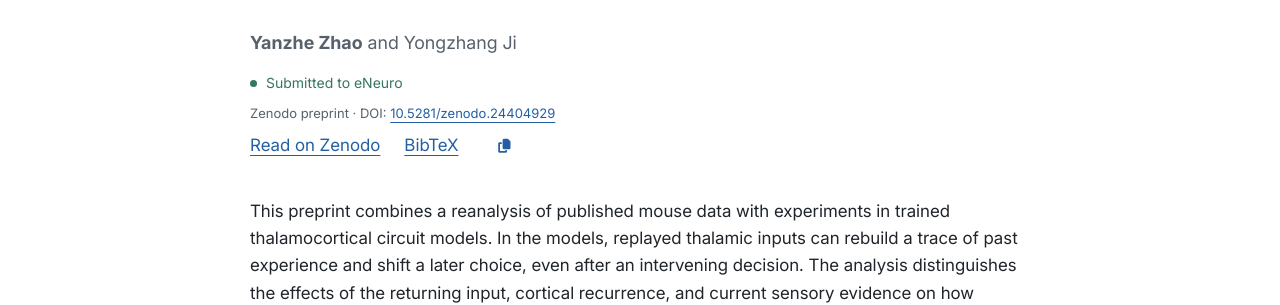
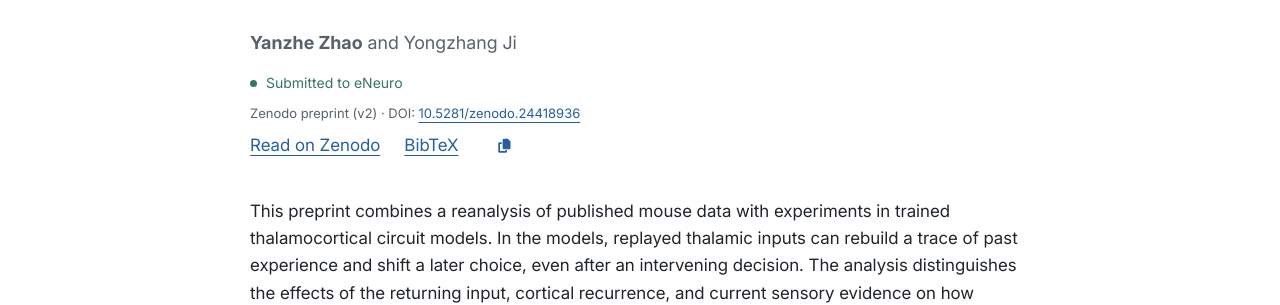
Before and after one commit to JustinZHAO-05/JustinZHAO-05.github.io, a Jekyll site: the page built from _publications/2026-11-21-history-bearing-thalamocortical-signals.md, in a window 1280 px wide. Shown: the part 322-627 px from the top of the page. Built offline with Jekyll 4.4.1, drawn with Linux system fonts in a browser that asks for light colours.

Commit message:
Update History-bearing preprint to Zenodo v2

```diff
--- a/_data/cv.json
+++ b/_data/cv.json
@@ -117,8 +117,8 @@
       "name": "History-bearing thalamocortical signals reconstruct and redirect later decisions in a circuit model",
       "publisher": "Submitted to eNeuro",
       "releaseDate": "2026-11-21",
-      "url": "https://zenodo.org/records/24404929",
-      "doi": "10.5281/zenodo.24404929",
+      "url": "https://zenodo.org/records/24418936",
+      "doi": "10.5281/zenodo.24418936",
       "codeUrl": null,
       "summary": "A study of how thalamocortical input and recurrent dynamics carry the effects of sensory history across decisions."
     },
--- a/_publications/2026-11-21-history-bearing-thalamocortical-signals.md
+++ b/_publications/2026-11-21-history-bearing-thalamocortical-signals.md
@@ -7,13 +7,14 @@ year: 2026
 kind: preprint
 status: Submitted to eNeuro
 preprint_server: Zenodo
+version: v2
 authors: "Yanzhe Zhao and Yongzhang Ji"
 author_names: [Yanzhe Zhao, Yongzhang Ji]
 authors_short: "Zhao, Y., and Ji, Y."
 venue: Zenodo preprint
-doi: 10.5281/zenodo.24404929
-doiurl: https://doi.org/10.5281/zenodo.24404929
-paperurl: https://zenodo.org/records/24404929
+doi: 10.5281/zenodo.24418936
+doiurl: https://doi.org/10.5281/zenodo.24418936
+paperurl: https://zenodo.org/records/24418936
 bibtexurl: /files/bib/history_bearing_thalamocortical_signals_2026.bib
 contribution: "Led theory development, experiments, data analysis, and writing of the main text."
 excerpt: "A study of how thalamocortical input and recurrent dynamics carry the effects of sensory history across decisions."
--- a/files/bib/history_bearing_thalamocortical_signals_2026.bib
+++ b/files/bib/history_bearing_thalamocortical_signals_2026.bib
@@ -3,7 +3,7 @@
   title={History-bearing thalamocortical signals reconstruct and redirect later decisions in a circuit model},
   year={2026},
   publisher={Zenodo},
-  note={Preprint},
-  doi={10.5281/zenodo.24404929},
-  url={https://zenodo.org/records/24404929}
+  note={Preprint, version v2},
+  doi={10.5281/zenodo.24418936},
+  url={https://zenodo.org/records/24418936}
 }
```
Also changed, not shown: 3 other files.
